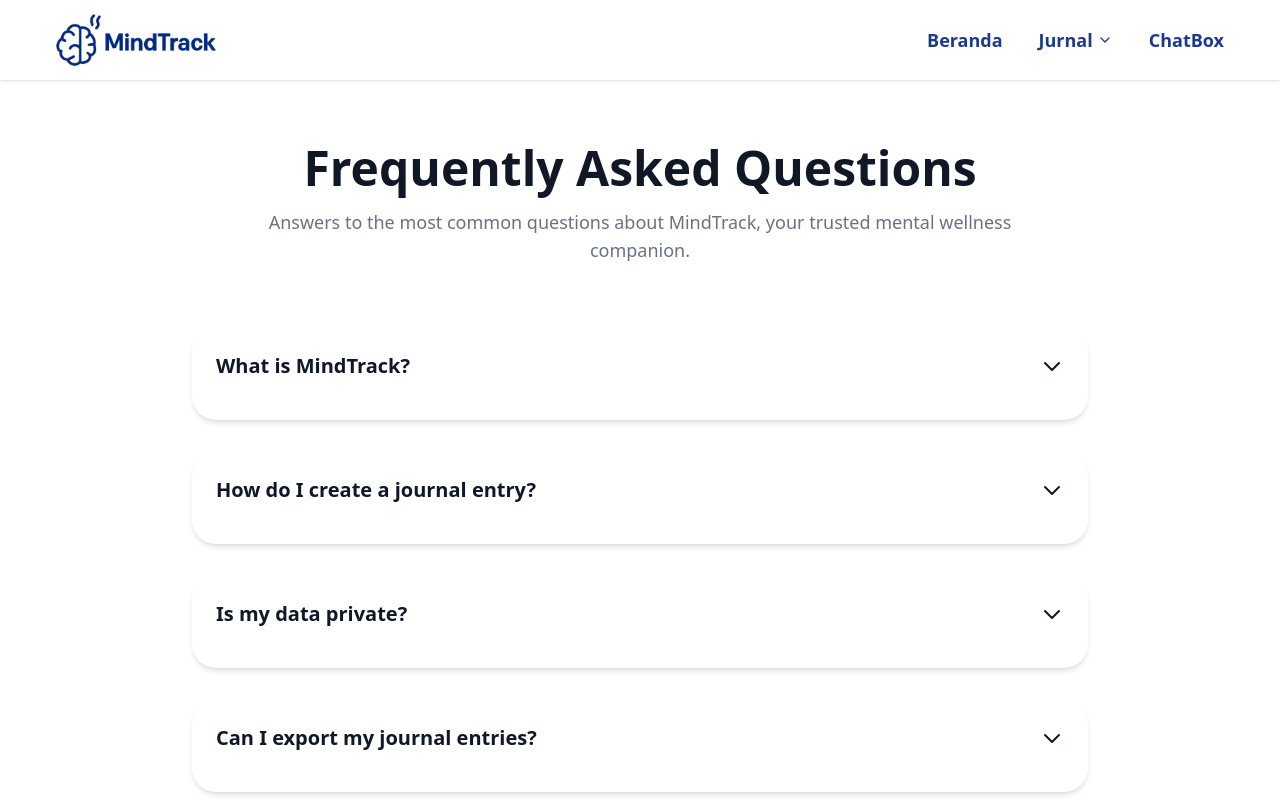
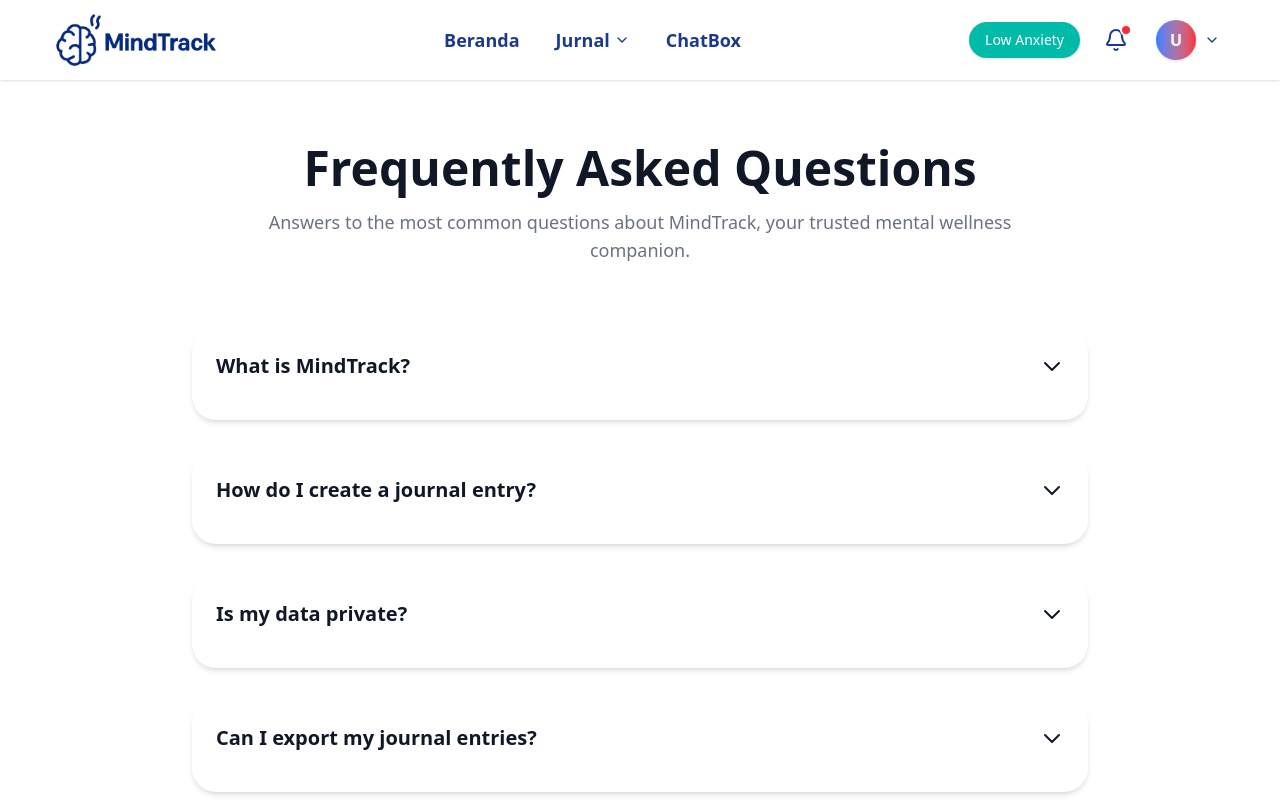
Before and after one commit to MindTrack-Capstone-DBS/FE-MindTrack, a React app: page /faq in a window 1280 px wide. Shown: the top 800 px of the page. Built offline with nearby package versions, Linux system fonts and the light colour scheme; sample sign-in values are in the browser's storage; the HTML template or start-up script is replaced by a standard one.

Commit message:
update navbar dashboard

```diff
--- a/src/components/Navbar.jsx
+++ b/src/components/Navbar.jsx
@@ -1,15 +1,20 @@
 import React, { useState } from 'react';
 import { Link, useLocation, useNavigate } from 'react-router-dom';
 import logo2 from '../assets/images/Logo-cropped.png';
-import { ChevronDown, ChevronUp } from 'lucide-react';
+import { ChevronDown, ChevronUp, Bell, Settings, LogOut } from 'lucide-react';
 
-const Navbar = ({ variant = 'light', isLandingPage = false }) => {
+const Navbar = ({ variant = 'light', isLandingPage = false, userData, dashboardData }) => {
   const [isJournalOpen, setIsJournalOpen] = useState(false);
+  const [showProfileMenu, setShowProfileMenu] = useState(false);
   const location = useLocation();
   const navigate = useNavigate();
 
   const toggleJournal = () => {
     setIsJournalOpen(!isJournalOpen);
+  };
+
+  const toggleProfileMenu = () => {
+    setShowProfileMenu(!showProfileMenu);
   };
 
   const isActive = (path) => {
@@ -30,6 +35,14 @@ const Navbar = ({ variant = 'light', isLandingPage = false }) => {
     }
   };
 
+  const handleLogout = () => {
+    localStorage.removeItem('isAuthenticated');
+    localStorage.removeItem('token');
+    localStorage.removeItem('userData');
+    navigate('/');
+    window.location.reload();
+  };
+
   // variant: 'light' (biru tua di Home), 'dark' (biru tua di ChatBox), bisa dikembangkan
   // Untuk Home (light), menu biru, background lebih tipis dan soft
   const textColor = 'text-blue-900';
@@ -39,9 +52,12 @@ const Navbar = ({ variant = 'light', isLandingPage = false }) => {
   return (
     <nav className={`fixed top-0 left-0 right-0 z-50 h-20 w-full ${bgColor}`}>
       <div className="h-20 max-w-[1440px] mx-auto flex items-center justify-between px-8 md:px-14 py-4 md:py-6">
+        {/* Logo */}
         <div className="flex items-center gap-2">
           <img src={logo2} alt="MindTrack Logo" className="w-40 max-w-full h-auto object-contain m-0 bg-none cursor-pointer" onClick={handleLogoClick} />
         </div>
+
+        {/* Center Navigation Menu */}
         <div className="flex items-center gap-9">
           {isLandingPage ? (
             // Menu untuk Landing Page
@@ -58,13 +74,15 @@ const Navbar = ({ variant = 'light', isLandingPage = false }) => {
                 </button>
 
                 {isJournalOpen && (
-                  <div className="absolute top-full left-0 mt-2 bg-white rounded-md shadow-lg overflow-hidden z-10">
-                    <Link to="/journal" className={`block px-4 py-2 text-blue-900 hover:bg-blue-50 transition text-sm ${isJournalEntryActive() ? 'bg-blue-100' : ''}`}>
-                      Masukan Jurnal
-                    </Link>
-                    <Link to="/journal/history" className={`block px-4 py-2 text-blue-900 hover:bg-blue-50 transition text-sm ${isJournalHistoryActive() ? 'bg-blue-100' : ''}`}>
-                      Riwayat Jurnal
-                    </Link>
+                  <div className="absolute top-full left-1/2 transform -translate-x-1/2 mt-3 bg-white rounded-xl shadow-xl overflow-hidden z-20 min-w-[200px] border border-gray-100">
+                    <div className="py-2">
+                      <Link to="/journal" className={`block px-6 py-3 text-blue-900 hover:bg-blue-50 transition text-sm font-medium ${isJournalEntryActive() ? 'bg-blue-100 border-r-4 border-blue-500' : ''}`}>
+                        📝 Masukan Jurnal
+                      </Link>
+                      <Link to="/journal/history" className={`block px-6 py-3 text-blue-900 hover:bg-blue-50 transition text-sm font-medium ${isJournalHistoryActive() ? 'bg-blue-100 border-r-4 border-blue-500' : ''}`}>
+                        📚 Riwayat Jurnal
+                      </Link>
+                    </div>
                   </div>
                 )}
               </div>
@@ -72,6 +90,47 @@ const Navbar = ({ variant = 'light', isLandingPage = false }) => {
               <Link to="/chat" className={`${textColor} font-semibold text-lg ${hoverColor} transition`}>
                 ChatBox
               </Link>
+            </>
+          ) : (
+            // Menu untuk halaman setelah login (Dashboard, Journal, ChatBox)
+            <>
+              <Link to="/dashboard" className={`${textColor} font-semibold text-lg ${hoverColor} transition ${isActive('/dashboard') ? 'border-b-2 border-blue-900' : ''}`}>
+                Beranda
+              </Link>
+
+              {/* Journal Dropdown */}
+              <div className="relative">
+                <button onClick={toggleJournal} className={`${textColor} font-semibold text-lg ${hoverColor} transition flex items-center gap-1 ${(isJournalEntryActive() || isJournalHistoryActive()) ? 'border-b-2 border-blue-900' : ''}`}>
+                  Jurnal
+                  {isJournalOpen ? <ChevronUp className="w-4 h-4" /> : <ChevronDown className="w-4 h-4" />}
+                </button>
+
+                {isJournalOpen && (
+                  <div className="absolute top-full left-1/2 transform -translate-x-1/2 mt-3 bg-white rounded-xl shadow-xl overflow-hidden z-20 min-w-[200px] border border-gray-100">
+                    <div className="py-2">
+                      <Link to="/journal" className={`block px-6 py-3 text-blue-900 hover:bg-blue-50 transition text-sm font-medium ${isJournalEntryActive() ? 'bg-blue-100 border-r-4 border-blue-500' : ''}`}>
+                        📝 Masukan Jurnal
+                      </Link>
+                      <Link to="/journal/history" className={`block px-6 py-3 text-blue-900 hover:bg-blue-50 transition text-sm font-medium ${isJournalHistoryActive() ? 'bg-blue-100 border-r-4 border-blue-500' : ''}`}>
+                        📚 Riwayat Jurnal
+                      </Link>
+                    </div>
+                  </div>
+                )}
+              </div>
+
+              <Link to="/chat" className={`${textColor} font-semibold text-lg ${hoverColor} transition ${isActive('/chat') ? 'border-b-2 border-blue-900' : ''}`}>
+                ChatBox
+              </Link>
+            </>
+          )}
+        </div>
+
+        {/* Right Side - Auth buttons for landing page OR Profile section for dashboard */}
+        <div className="flex items-center gap-4">
+          {isLandingPage ? (
+            // Auth buttons untuk Landing Page
+            <>
               <Link to="/login" className="bg-blue-900 text-white rounded-xl px-8 py-3 font-semibold text-base mr-2 hover:bg-blue-800 transition text-center">
                 Sign In
               </Link>
@@ -80,34 +139,55 @@ const Navbar = ({ variant = 'light', isLandingPage = false }) => {
               </Link>
             </>
           ) : (
-            // Menu untuk halaman setelah login (Dashboard, Journal, ChatBox)
+            // Profile section untuk Dashboard
             <>
-              <Link to="/dashboard" className={`${textColor} font-semibold text-lg ${hoverColor} transition`}>
-                Beranda
-              </Link>
+              {/* Status (Anxiety) */}
+              <div className="bg-teal-500 text-white px-4 py-2 rounded-full text-sm font-medium shadow-sm">
+                {dashboardData?.stressLevel > 70 ? 'High Anxiety' : dashboardData?.stressLevel > 40 ? 'Moderate' : 'Low Anxiety'}
+              </div>
 
-              {/* Journal Dropdown */}
+              {/* Notification Icon */}
               <div className="relative">
-                <button onClick={toggleJournal} className={`${textColor} font-semibold text-lg ${hoverColor} transition flex items-center gap-1`}>
-                  Jurnal
-                  {isJournalOpen ? <ChevronUp className="w-4 h-4" /> : <ChevronDown className="w-4 h-4" />}
+                <button className="p-2 rounded-full hover:bg-blue-50 transition-colors">
+                  <Bell className="w-6 h-6 text-blue-900" />
+                  <span className="absolute top-1 right-1 w-3 h-3 bg-red-500 rounded-full border-2 border-white"></span>
+                </button>
+              </div>
+
+              {/* Profile with Dropdown */}
+              <div className="relative">
+                <button onClick={toggleProfileMenu} className="flex items-center gap-2 focus:outline-none hover:bg-blue-50 rounded-full p-1 transition-colors">
+                  <div className="w-10 h-10 rounded-full bg-gradient-to-r from-blue-500 to-red-500 flex items-center justify-center text-white font-bold shadow-sm">
+                    {userData?.name
+                      ? userData.name
+                          .split(' ')
+                          .map((n) => n[0])
+                          .join('')
+                          .toUpperCase()
+                          .substring(0, 2)
+                      : 'U'}
+                  </div>
+                  <ChevronDown className="w-4 h-4 text-blue-900" />
                 </button>
 
-                {isJournalOpen && (
-                  <div className="absolute top-full left-0 mt-2 bg-white rounded-md shadow-lg overflow-hidden z-10">
-                    <Link to="/journal" className={`block px-4 py-2 text-blue-900 hover:bg-blue-50 transition text-sm ${isJournalEntryActive() ? 'bg-blue-100' : ''}`}>
-                      Masukan Jurnal
-                    </Link>
-                    <Link to="/journal/history" className={`block px-4 py-2 text-blue-900 hover:bg-blue-50 transition text-sm ${isJournalHistoryActive() ? 'bg-blue-100' : ''}`}>
-                      Riwayat Jurnal
-                    </Link>
+                {/* Dropdown Menu */}
+                {showProfileMenu && (
+                  <div className="absolute right-0 mt-3 w-52 bg-white rounded-xl shadow-xl py-2 z-20 border border-gray-100">
+                    <div className="px-4 py-3 border-b border-gray-100">
+                      <p className="text-sm font-medium text-gray-900">{userData?.name || 'User'}</p>
+                      <p className="text-xs text-gray-500">{userData?.email || 'user@example.com'}</p>
+                    </div>
+                    <button onClick={() => navigate('/profile')} className="flex items-center gap-3 w-full px-4 py-3 text-sm text-gray-700 hover:bg-gray-50 transition">
+                      <Settings className="w-4 h-4" />
+                      Pengaturan Akun
+                    </button>
+                    <button onClick={handleLogout} className="flex items-center gap-3 w-full px-4 py-3 text-sm text-red-500 hover:bg-red-50 transition">
+                      <LogOut className="w-4 h-4" />
+                      Logout
+                    </button>
                   </div>
                 )}
               </div>
-
-              <Link to="/chat" className={`${textColor} font-semibold text-lg ${hoverColor} transition`}>
-                ChatBox
-              </Link>
             </>
           )}
         </div>
--- a/src/pages/Dashboard-Page/Dashboard-Page.jsx
+++ b/src/pages/Dashboard-Page/Dashboard-Page.jsx
@@ -95,7 +95,7 @@ const Dashboard = () => {
   return (
     <div className="min-h-screen bg-gray-50">
       {/* Navbar - fixed at top */}
-      <Navbar isLandingPage={false} />
+      <Navbar isLandingPage={false} userData={userData} dashboardData={dashboardData} />
 
       {/* Main Content - scrollable with padding for navbar */}
       <div className="pt-20 flex-1 flex flex-col overflow-auto">
--- a/vite.config.js
+++ b/vite.config.js
@@ -6,7 +6,6 @@ import tailwindcss from '@tailwindcss/vite';
 export default defineConfig({
   plugins: [tailwindcss(), react()],
   define: {
-    // Jika Anda benar-benar perlu menggunakan process.env di beberapa tempat
     'process.env': {},
   },
 });
```
Also changed, not shown: src/components/DashboardContent.jsx (+1 -70 lines).
